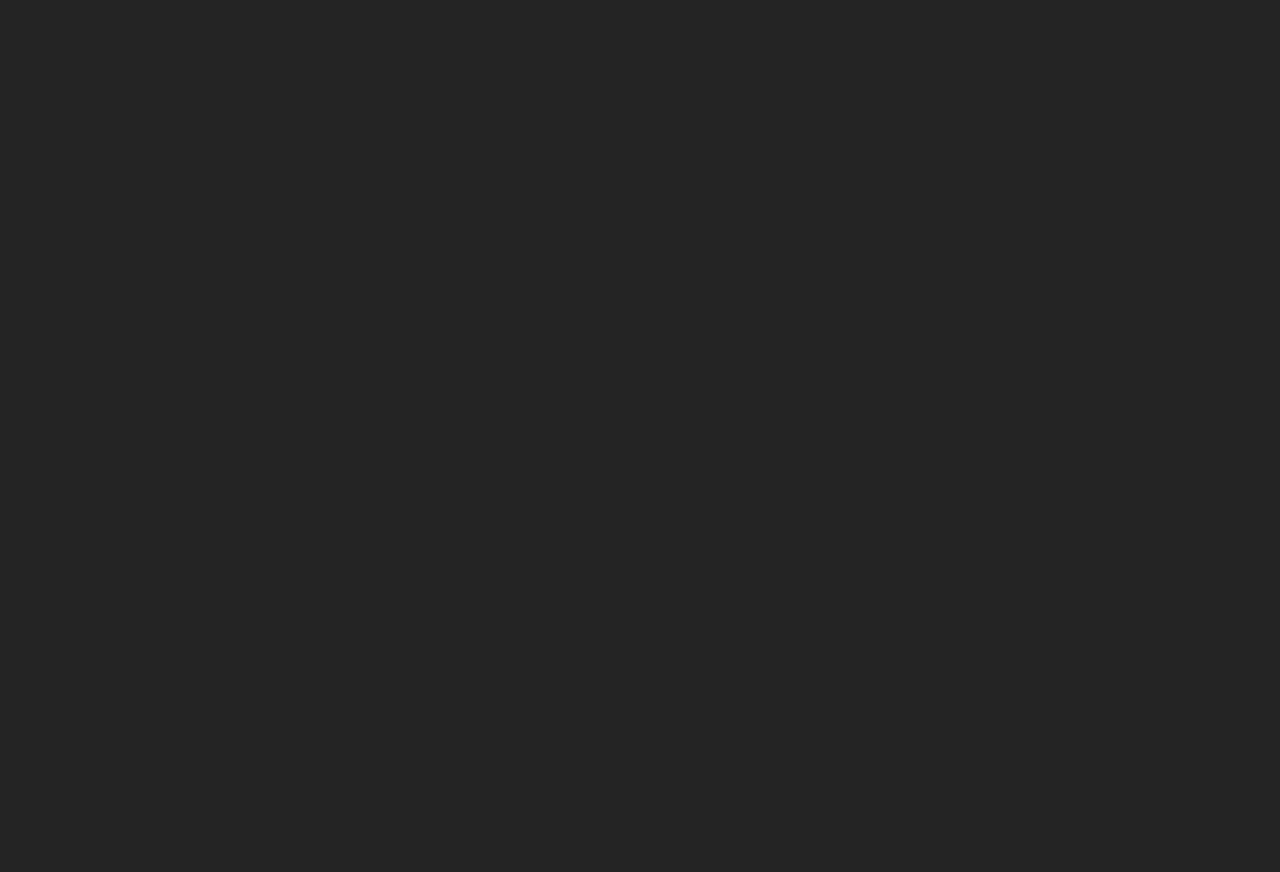
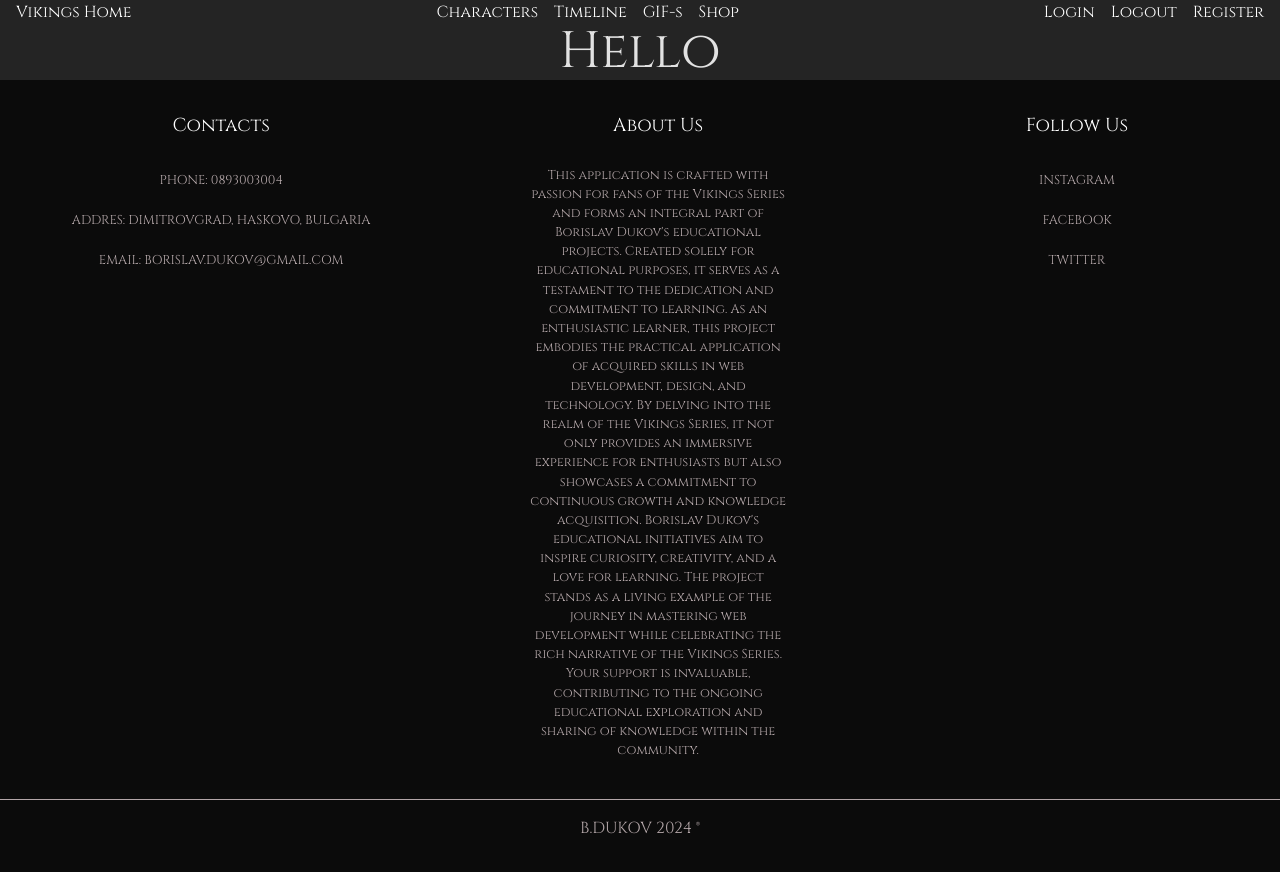
Before and after one commit to BDukov/Vikings-App, a React (Vite) app: page /home in a window 1280 px wide. Before the commit this address had no page. Before the commit the page ends 800 px from the top, so only its background shows below. Built offline with nearby package versions, Linux system fonts and the light colour scheme.

Commit message:
Add home Page
Add Home page, Nav bar and Footer

```diff
--- a/src/App.jsx
+++ b/src/App.jsx
@@ -1,6 +1,7 @@
 import './App.css'
 import { Routes, Route } from 'react-router-dom';
-import Welcome from './containers/main/Home/Welcome.jsx';
+import Welcome from './containers/main/Welcome/Welcome.jsx';
+import Home from './containers/main/Home/Home.jsx'
 
 function App() {
 
@@ -8,7 +9,7 @@ function App() {
   return (
     <Routes>
       <Route path="/" element={<Welcome/>} />
-      {/* <Route path="home" element={<Home/>}></Route> */}
+      <Route path="/home" element={<Home/>}></Route>
     </Routes>
 
 
--- /dev/null
+++ b/src/components/Footer/Footer.css
@@ -0,0 +1,71 @@
+.footer {
+    background: rgba(0, 0, 0, 0.7);
+    color: white;
+  }
+
+  .container {
+    display: flex;
+    flex-direction: column;
+  }
+
+  .footer {
+    display: flex;
+    flex-direction: column;
+    /* text-align: center; */
+  }
+
+  .footer .info {
+    display: flex;
+    justify-content: space-around;
+    gap: 1em;
+    flex-direction: row;
+    flex-wrap: wrap;
+  }
+
+  .info {
+    padding: 2em 0;
+  }
+
+  .about-footer {
+    flex: 0 0 20%;
+  }
+
+  .info article h3 {
+    font-weight: 500;
+    padding-bottom: 1em;
+    color: white;
+  }
+
+  .info article p {
+    padding: 0.5em 0;
+    color: #b3a6a8;
+    font-size: 0.8em;
+    /* max-width: 30%; */
+  }
+
+  .info article:last-child {
+    padding: 0 5em;
+  }
+
+  .info ul li {
+    display: block;
+    padding: 0.5em 0;
+  }
+
+  .info ul li a {
+    text-decoration: none;
+    color: #b3a6a8;
+    text-transform: uppercase;
+    font-size: 0.8em;
+  }
+
+  .rights p {
+    padding: 1em 0 2em 0;
+    color: #b3a6a8;
+    text-align: center;
+  }
+
+  .line {
+    content: "";
+    border-bottom: 1px solid #b3a6a8;
+  }
--- /dev/null
+++ b/src/components/Footer/Footer.jsx
@@ -0,0 +1,59 @@
+import "./Footer.css";
+
+
+export default function Footer() {
+
+    const text = `This application is crafted with passion for fans of the Vikings Series and forms an integral part of Borislav Dukov's educational projects. Created solely for educational purposes, it serves as a testament to the dedication and commitment to learning. As an enthusiastic learner, this project embodies the practical application of acquired skills in web development, design, and technology. By delving into the realm of the Vikings Series, it not only provides an immersive experience for enthusiasts but also showcases a commitment to continuous growth and knowledge acquisition. Borislav Dukov's educational initiatives aim to inspire curiosity, creativity, and a love for learning. The project stands as a living example of the journey in mastering web development while celebrating the rich narrative of the Vikings Series. Your support is invaluable, contributing to the ongoing educational exploration and sharing of knowledge within the community.`;
+  return (
+    <>
+      <div className="footer">
+           <div className="info">
+            <article>
+              <h3>Contacts</h3>
+              <ul>
+                <li>
+                  <a href="#">Phone: 0893003004</a>
+                </li>
+                <li>
+                  <a href="#">Addres: Dimitrovgrad, Haskovo, Bulgaria</a>
+                </li>
+                <li>
+                  <a href="#">email: borislav.dukov@gmail.com</a>
+                </li>
+              </ul>
+            </article>
+            <article className="about-footer">
+              <h3>About Us</h3>
+              <p>
+              {text}
+              </p>
+            </article>
+
+
+            <article>
+              <h3>Follow Us</h3>
+              <ul>
+                <li>
+                  <a href="#">Instagram</a>
+                </li>
+                <li>
+                  <a href="#">Facebook</a>
+                </li>
+                <li>
+                  <a href="#">Twitter</a>
+                </li>
+              </ul>
+            </article>
+
+
+        </div>
+        <p className="line"></p>
+
+          <div className="rights">
+          <p>B.DUKOV 2024 &reg;</p>
+          </div>
+
+      </div>
+    </>
+  );
+}
--- /dev/null
+++ b/src/components/Header/Header.css
@@ -0,0 +1,43 @@
+.container {
+    margin: 0;
+    padding: 0;
+    height: 100vh;
+    width: 100vw;
+    display: flex;
+    flex-direction: column;
+}
+
+.navigation {
+    max-width: 100vw;
+    display: flex;
+    flex-direction: row;
+    justify-content: space-between;
+}
+
+li, a {
+    list-style-type: none;
+    text-decoration: none;
+    color: white;
+}
+
+.home {
+    margin: 0 0 0 1em;
+    display: flex;
+    flex-direction: row;
+}
+
+.nav #nav {
+    display: flex;
+    flex-direction: row;
+    justify-content: space-between;
+    gap: 1em
+
+}
+
+.user  #user {
+    margin: 0 1em 0 0;
+    display: flex;
+    flex-direction: row;
+    justify-content: space-between;
+    gap: 1em;
+}
--- /dev/null
+++ b/src/components/Header/Header.jsx
@@ -0,0 +1,31 @@
+import "./Header.css";
+import { Link } from "react-router-dom";
+
+export default function Header() {
+  return (
+    <div className="container">
+      <div className="navigation">
+        <div className="home">
+          <Link to={`/`}>Vikings Home</Link>
+        </div>
+
+        <div className="nav">
+          <ul id="nav">
+            <li>Characters</li>
+            <li>Timeline</li>
+            <li>GIF-s</li>
+            <li>Shop</li>
+          </ul>
+        </div>
+
+        <div className="user">
+          <ul id="user">
+            <li>Login</li>
+            <li>Logout</li>
+            <li>Register</li>
+          </ul>
+        </div>
+      </div>
+    </div>
+  );
+}
--- /dev/null
+++ b/src/containers/main/Home/Home.css
@@ -0,0 +1,8 @@
+.container {
+    margin: 0;
+    padding: 0;
+    height: 100vh;
+    width: 100vw;
+    display: flex;
+    flex-direction: column;
+}
--- /dev/null
+++ b/src/containers/main/Home/Home.jsx
@@ -0,0 +1,26 @@
+import "./Home.css";
+
+import Header from "../../../components/Header/Header";
+import Footer from "../../../components/Footer/Footer";
+// import { Link } from "react-router-dom";
+
+export default function Home() {
+  return (
+    <>
+    <div className="container">
+
+
+       <Header></Header>
+
+       {/* IT MUST BE SLIDER WITH BANNERS */}
+        <div className="banner-home-page">
+        </div>
+      <h1>Hello</h1>
+
+        <Footer></Footer>
+
+    </div>
+
+    </>
+  );
+}
--- a/src/containers/main/Home/Welcome.css
+++ b/src/containers/main/Welcome/Welcome.css
@@ -40,6 +40,7 @@
   font-weight: 800;
   text-shadow: 0 0 20px #f62817, 0 0 1em #f62817, 0 0 1.5em #f62817, 0 0 2em #f62817, 0 0 2.5em #f62817;
   -webkit-box-reflect: below -1em linear-gradient(transparent, #0006);
+  cursor: pointer;
 }
 
 .banner h1:hover {
@@ -53,3 +54,7 @@
 .banner p {
   font-size: 1.1em;
 }
+
+.banner a {
+  text-decoration: none;
+}
--- a/src/containers/main/Home/Welcome.jsx
+++ b/src/containers/main/Welcome/Welcome.jsx
@@ -1,5 +1,5 @@
 import "./Welcome.css";
-// import Link from 'react-router-dom'
+import { Link } from 'react-router-dom'
 
 export default function Welcome() {
   return (
@@ -7,7 +7,7 @@ export default function Welcome() {
       <div className="banner">
         {/* <Link to={`/home`}> */}
         <div className="fire">
-          <h1> Enter to Valhalla!</h1>
+          <Link to={`/home`}><h1> Enter Valhalla</h1></Link>
           <svg>
             <filter id="flame">
               <feTurbulence id="turbulence" baseFrequency="0.1 0.1" numOctaves="3" seed="4">
--- a/src/index.css
+++ b/src/index.css
@@ -15,6 +15,12 @@
   -webkit-text-size-adjust: 100%;
 }
 
+* {
+  margin: 0;
+  padding: 0;
+  box-sizing: border-box;
+}
+
 
 body {
   margin: 0;
```
